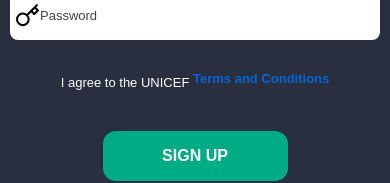
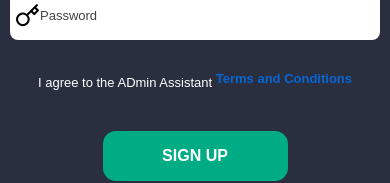
Before and after one commit to tranthaituananh/ADmin_Assistant, a React Native app: screen /SignUp in a window 390 px wide. Shown: the part 355-538 px from the top of the page. Built offline with nearby package versions, Linux system fonts and the light colour scheme.

Commit message:
Update SignUp.js

```diff
--- a/src/screens/SignUp.js
+++ b/src/screens/SignUp.js
@@ -114,7 +114,7 @@
         ) : null}
 
         <View style={styles.forgotPassView}>
-          <Text style={styles.questionText}>I agree to the UNICEF</Text>
+          <Text style={styles.questionText}>I agree to the ADmin Assistant</Text>
           <TouchableOpacity>
             <Text style={styles.onClickText}> Terms and Conditions</Text>
           </TouchableOpacity>
```
